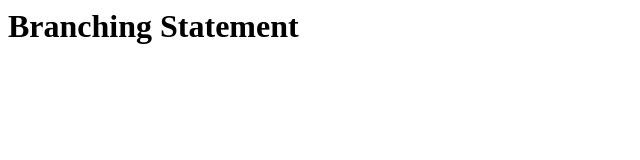
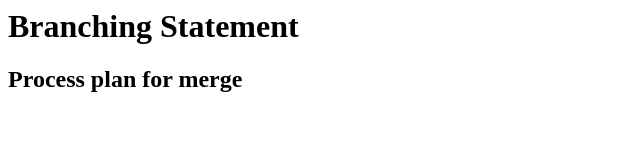
Before and after one commit to gowtham-it21/dayskill2, a plain HTML site: page index.html in a window 1280 px wide. Shown: the whole page, without its empty margins (0-640 px from the left). Drawn offline with Linux system fonts and the light colour scheme.

Commit message:
main commit

```diff
--- a/index.html
+++ b/index.html
@@ -6,6 +6,7 @@
 
 <body>
     <h1>Branching Statement</h1>
+    <h2>Process plan for merge</h2>
 </body>
 
 </html>
```
